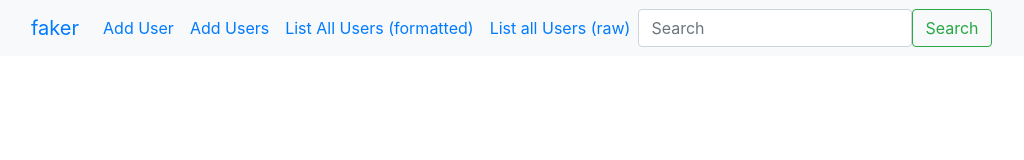
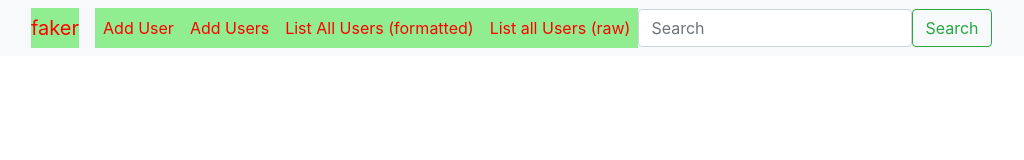
Before and after one commit to Anakhasibin/anakha-faker, a website: page public/index.html in a window 1280 px wide. Shown: the whole page, without its empty margins (0-1024 px from the left). Drawn offline with nearby package versions, Linux system fonts and the light colour scheme.

Commit message:
Update index.html

```diff
--- a/public/index.html
+++ b/public/index.html
@@ -4,7 +4,7 @@
 
 <link rel="stylesheet" href="https://stackpath.bootstrapcdn.com/bootstrap/4.1.3/css/bootstrap.min.css">
 
-<style> a{ font-size: 1em;} main{background-color:blueviolet}</style>
+<style> a{ font-size: 1em;color:red;background-color:lightgreen;} main{background-color:aquamarine}</style>
 
 <body>
   <nav class="navbar navbar-expand-lg bg-light">
@@ -16,19 +16,25 @@
       <div class="collapse navbar-collapse" id="navbarSupportedContent">
         <ul class="navbar-nav me-auto mb-2 mb-lg-0">
           <li class="nav-item">
-            <a class="nav-link active" aria-current="page" href="#">Add User</a>
+            <a class="nav-link active" href="addUser.html">Add User</a>
+
           </li>
           <li class="nav-item">
-            <a class="nav-link" href="#">Add Users</a>
+            <a class="nav-link" href="addUsers.html">Add Users</a>
           </li>
           <li class="nav-item dropdown">
-            <a class="nav-link" href="allUsers.html">List All Users (formatted)</a>
+
             <!-- <ul class="dropdown-menu">
               <li><a class="dropdown-item" href="#">Action</a></li>
               <li><a class="dropdown-item" href="#">Another action</a></li>
               <li><hr class="dropdown-divider"></li>
               <li><a class="dropdown-item" href="#">Something else here</a></li>
             </ul> -->
+          </li>
+          <li class="nav-item">
+
+            <a class="nav-link" href="allUsers.html">List All Users (formatted)</a>
+
           </li>
           <li class="nav-item">
             <a class="nav-link" href="data.html">List all Users (raw)</a>
@@ -42,7 +48,37 @@
     </div>
   </nav>
 
+    <!-- <main role="main" class="container" style="margin-top:20px">
 
+        <h1 class="display-4">Navigation</h1>
+
+        <ul class="nav flex-column">
+
+            <li class="nav-item">
+
+              <a class="nav-link active" href="addUser.html">Add User</a>
+
+            </li>
+
+            <li class="nav-item">
+
+              <a class="nav-link" href="addUsers.html">Add Users</a>
+
+            </li>
+
+            <li class="nav-item">
+
+              <a class="nav-link" href="allUsers.html">List All Users (formatted)</a>
+
+            </li>
+
+            <li class="nav-item">
+
+              <a class="nav-link" href="data.html">List all Users (raw)</a>
+
+            </li>
+
+          </ul>         -->
 
     </main>
 
```
